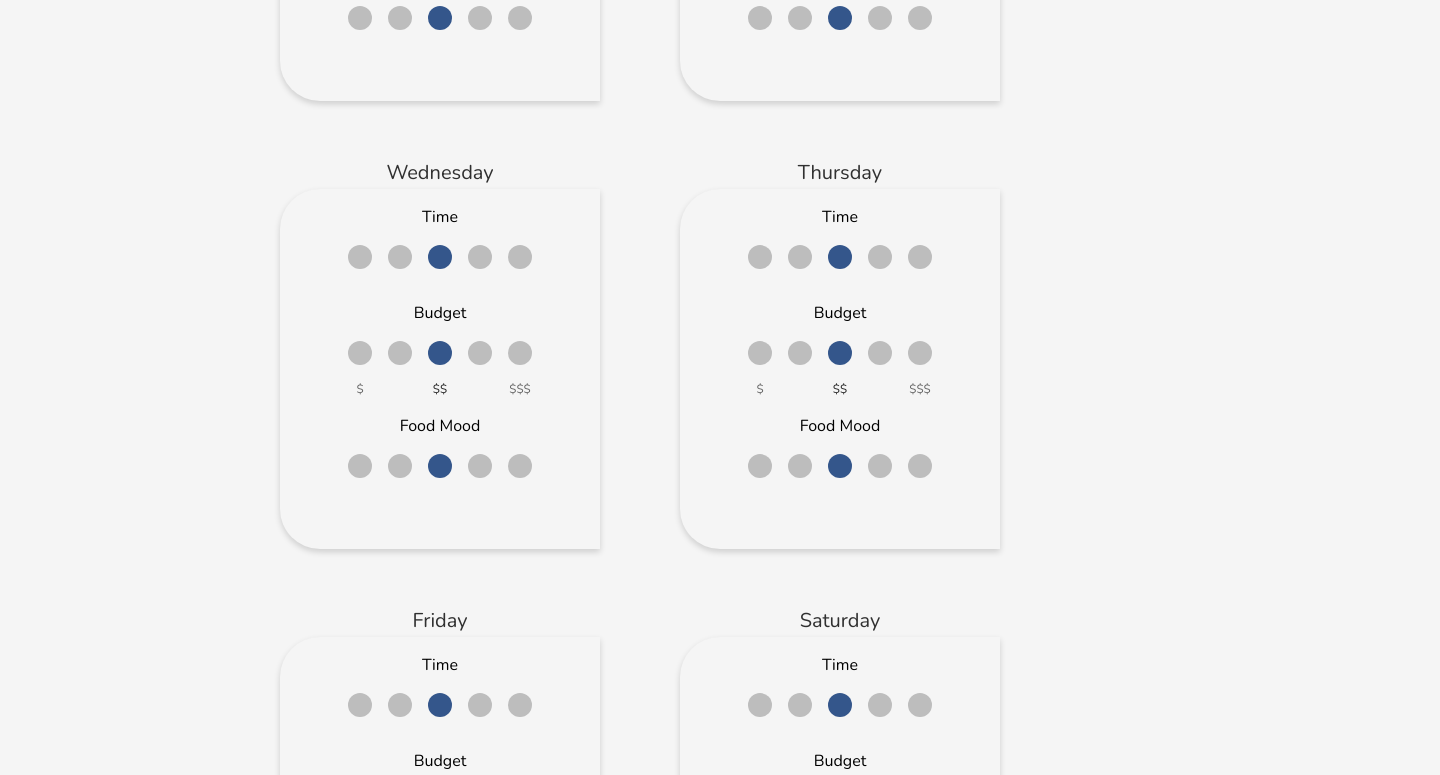
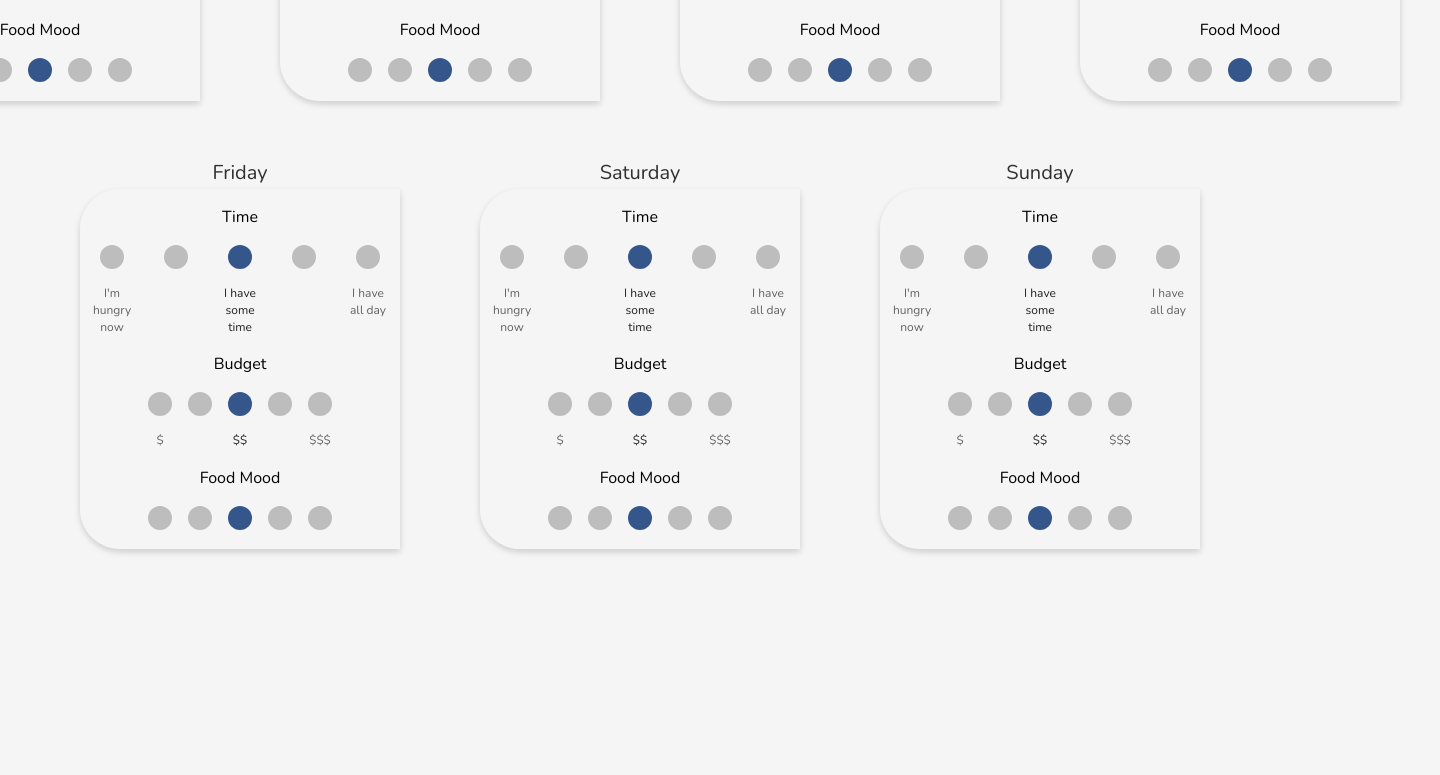
Before and after one commit to landonbconnell/eatzee, a React (Create React App) app in the folder client/: page / in a window 1280 px wide. Shown: the part 485-1260 px from the top of the page, 1440 px wide, since content can reach past the window. After the commit the page ends 1082 px from the top, so only its background shows below. Built offline with nearby package versions, Linux system fonts and the light colour scheme.

Commit message:
made it four mealdays per line

```diff
--- a/client/src/components/HomePage/MealDayEdit.tsx
+++ b/client/src/components/HomePage/MealDayEdit.tsx
@@ -37,7 +37,13 @@ const MealDayEdit = ({ day }: MealDayEditProps) => {
         <VariableStepper
           weekday={day.weekday}
           variable={Variables.time}
-          labels={['', '', '', '', '']}
+          labels={[
+            "I'm hungry now",
+            '',
+            'I have some time',
+            '',
+            'I have all day',
+          ]}
         />
         <VariableStepper
           weekday={day.weekday}
@@ -49,6 +55,11 @@ const MealDayEdit = ({ day }: MealDayEditProps) => {
           variable={Variables.food_mood}
           labels={['', '', '', '', '']}
         />
+        <VariableStepper
+          weekday={day.weekday}
+          variable={Variables.skill_level}
+          labels={['', '', '', '', '']}
+        />
       </Box>
     </Stack>
   );
--- a/client/src/components/HomePage/MealWeek.tsx
+++ b/client/src/components/HomePage/MealWeek.tsx
@@ -10,7 +10,7 @@ import { daysSelector } from 'redux/selectors/daysSelector';
 const MealWeek = () => {
   const theme = useTheme();
   const matches = useMediaQuery(theme.breakpoints.up('md')); // 'md' stands for medium screens
-  const daysPerRow = matches ? 2 : 1; // display 3 meal days per line on large screens, 1 on small screens
+  const daysPerRow = matches ? 4 : 1; // display 3 meal days per line on large screens, 1 on small screens
 
   const days = useSelector(daysSelector);
 
```
